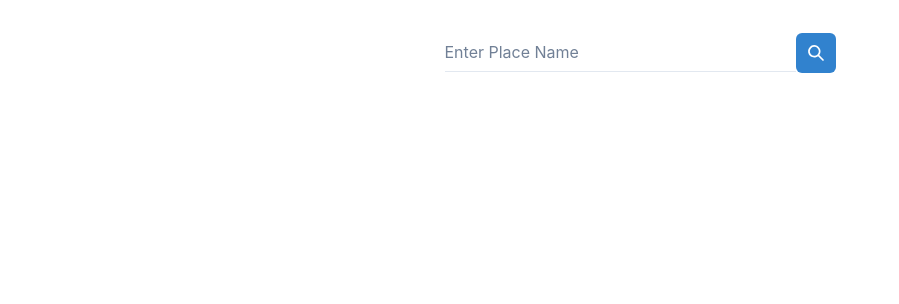
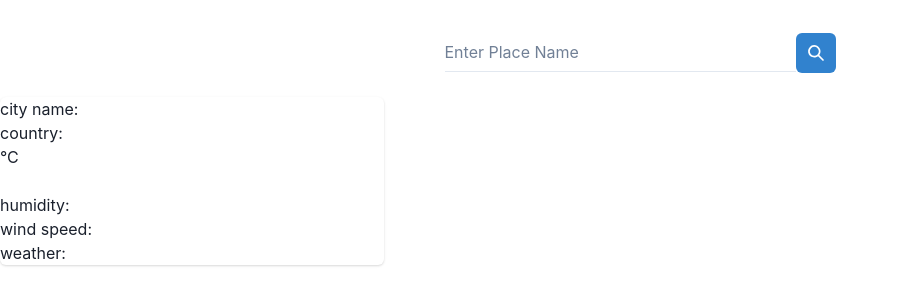
Before and after one commit to IWaqasRafiq/Reactjs-Weather-App, a React (Create React App) app: page / in a window 1280 px wide. Shown: the top 304 px of the page, without its empty margins (0-899 px from the left). Built offline with nearby package versions, Linux system fonts and the light colour scheme.

Commit message:
some work

```diff
--- a/src/components/Home/home.css
+++ b/src/components/Home/home.css
@@ -7,3 +7,9 @@
     justify-content: center;
     padding-top: 2rem;
 }
+.wcard{
+    display: flex;
+    flex-direction: column;
+    justify-self: center;
+    align-self: center;
+}
--- a/src/components/Home/home.jsx
+++ b/src/components/Home/home.jsx
@@ -2,9 +2,10 @@ import { useState, useRef } from "react";
 import React from "react";
 import axios from "axios";
 import { Input, IconButton } from "@chakra-ui/react";
-import { SearchIcon } from '@chakra-ui/icons'
-import "./home.css"
-
+import { SearchIcon } from "@chakra-ui/icons";
+import "./home.css";
+import WeatherCard from "../Weather card/weather";
+import { Card } from "@chakra-ui/react";
 
 const Home = () => {
   const [weatherdata, setWeatherdata] = useState([]);
@@ -18,15 +19,23 @@ const Home = () => {
         `https://api.openweathermap.org/data/2.5/weather?q=${cityNameRef.current.value}&appid=${API_KEY}&units=metric`
       );
       console.log(response.data);
-      setWeatherData([response.data, ...weatherData]);
+      setWeatherdata(response.data);
     } catch (error) {
       console.log(error.data);
     }
   };
   return (
+    <div>
       <div className="searchInput">
         <form onSubmit={submithandler}>
-      <Input variant="flushed" htmlSize={30} width='auto' placeholder="Enter Place Name" />
+          <Input
+            variant="flushed"
+            htmlSize={30}
+            width="auto"
+            ref={cityNameRef}
+            required
+            placeholder="Enter Place Name"
+          />
           <IconButton
             colorScheme="blue"
             aria-label="Search database"
@@ -34,6 +43,11 @@ const Home = () => {
           />
         </form>
       </div>
+      <br />
+      <Card maxW='sm'>
+        <WeatherCard weatherData={weatherdata[0]} />
+      </Card>
+    </div>
   );
 };
 
--- a/src/components/Weather card/weather.jsx
+++ b/src/components/Weather card/weather.jsx
@@ -0,0 +1,22 @@
+import React from "react";
+import "./weather.css";
+
+const WeatherCard = ({ weatherdata }) => {
+    return (
+      <div className="card">
+        city name: {weatherdata?.name}
+        <br />
+        country: {weatherdata?.sys?.country}
+        <br />
+        <div className="temp">{weatherdata?.main?.temp}°C</div>
+        <br />
+        humidity: {weatherdata?.main?.humidity}
+        <br />
+        wind speed: {weatherdata?.wind?.speed}
+        <br />
+        weather: {weatherdata?.weather[0]?.description}
+      </div>
+    );
+  };
+
+  export default WeatherCard;
```
Lines whose indentation alone changed are shown as unchanged.
